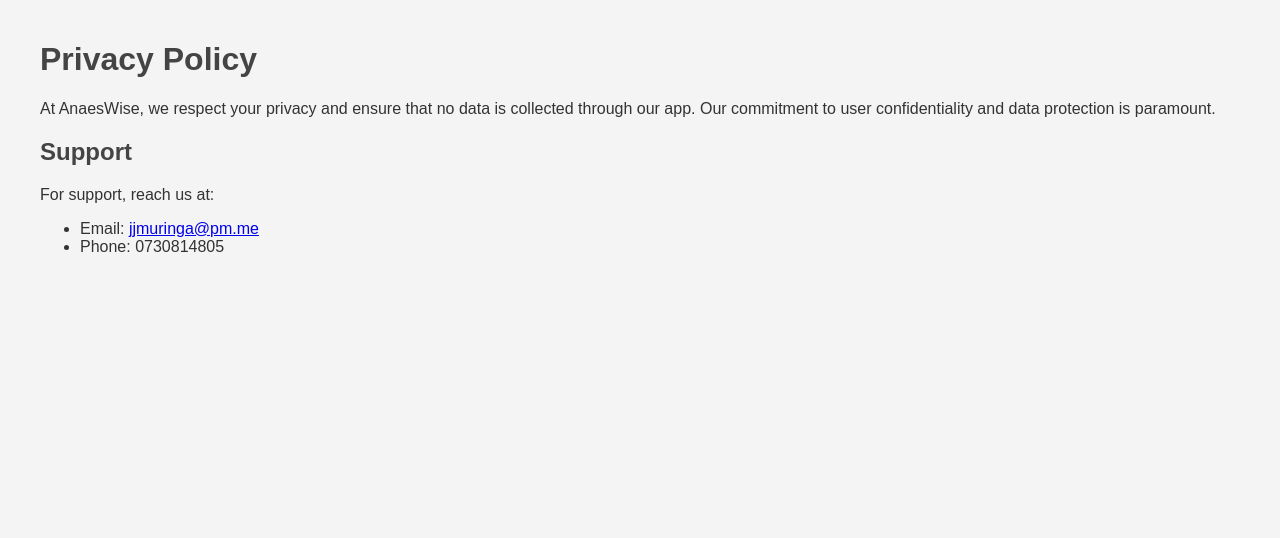
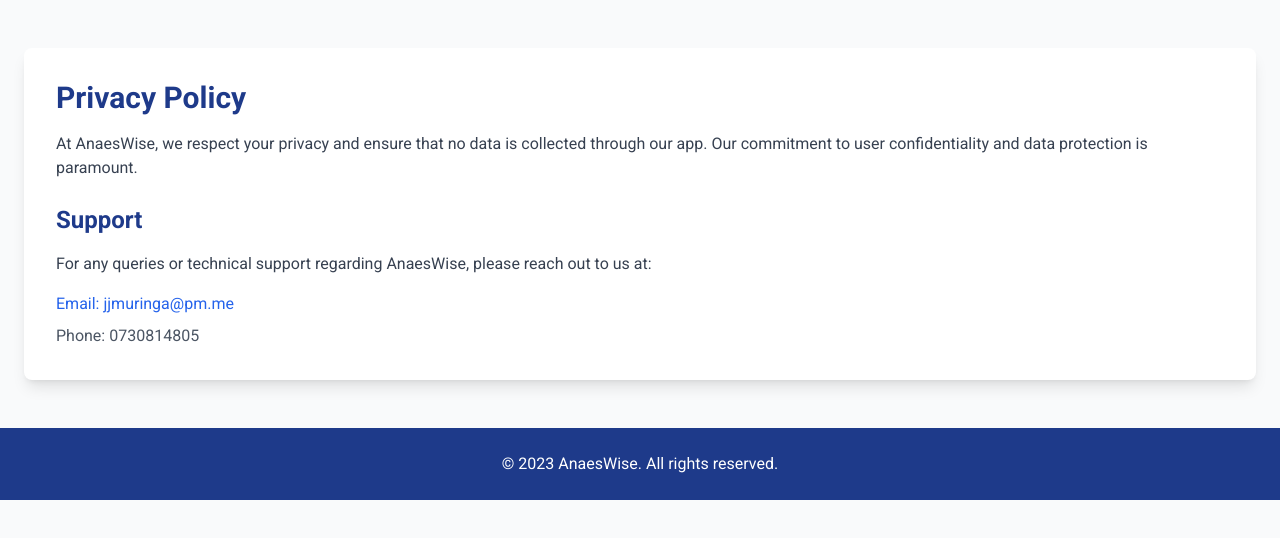
Before and after one commit to mur1nga/mur1nga.github.io, a plain HTML site: page privacy-policy.html in a window 1280 px wide. Drawn offline with nearby package versions, Linux system fonts and the light colour scheme.

Commit message:
Update privacy-policy.html

```diff
--- a/privacy-policy.html
+++ b/privacy-policy.html
@@ -4,21 +4,37 @@
 <head>
     <meta charset="UTF-8">
     <meta name="viewport" content="width=device-width, initial-scale=1.0">
-    <title>AnaesWise - Privacy Policy</title>
-    <link rel="stylesheet" href="css/styles.css">
+    <title>AnaesWise - Privacy Policy & Support</title>
+    <script src="https://cdn.tailwindcss.com"></script>
+    <link href="https://fonts.googleapis.com/css2?family=Roboto:wght@400;500;700&display=swap" rel="stylesheet">
+    <style>
+        body {
+            font-family: 'Roboto', sans-serif;
+        }
+    </style>
 </head>
 
-<body>
-    <div class="container">
-        <h1>Privacy Policy</h1>
-        <p>At AnaesWise, we respect your privacy and ensure that no data is collected through our app. Our commitment to user confidentiality and data protection is paramount.</p>
-        <h2>Support</h2>
-        <p>For support, reach us at:</p>
-        <ul>
-            <li>Email: <a href="mailto:jjmuringa@pm.me">jjmuringa@pm.me</a></li>
-            <li>Phone: 0730814805</li>
-        </ul>
+<body class="bg-gray-50 text-gray-800">
+    <div class="container mx-auto px-6 py-12">
+        <div class="bg-white p-8 shadow-lg rounded-lg">
+            <h1 class="text-3xl font-bold text-blue-900 mb-4">Privacy Policy</h1>
+            <p class="text-gray-700 mb-6">At AnaesWise, we respect your privacy and ensure that no data is collected through our app. Our commitment to user confidentiality and data protection is paramount.</p>
+
+            <h2 class="text-2xl font-semibold text-blue-900 mb-4">Support</h2>
+            <p class="text-gray-700 mb-4">For any queries or technical support regarding AnaesWise, please reach out to us at:</p>
+            <ul class="space-y-2">
+                <li><a href="mailto:jjmuringa@pm.me" class="text-blue-600 hover:text-blue-800">Email: jjmuringa@pm.me</a></li>
+                <li class="text-gray-600">Phone: 0730814805</li>
+            </ul>
+        </div>
     </div>
+
+    <!-- Footer -->
+    <footer class="bg-blue-900 text-white py-6">
+        <div class="container mx-auto text-center">
+            <p>&copy; 2023 AnaesWise. All rights reserved.</p>
+        </div>
+    </footer>
 </body>
 
 </html>
```
